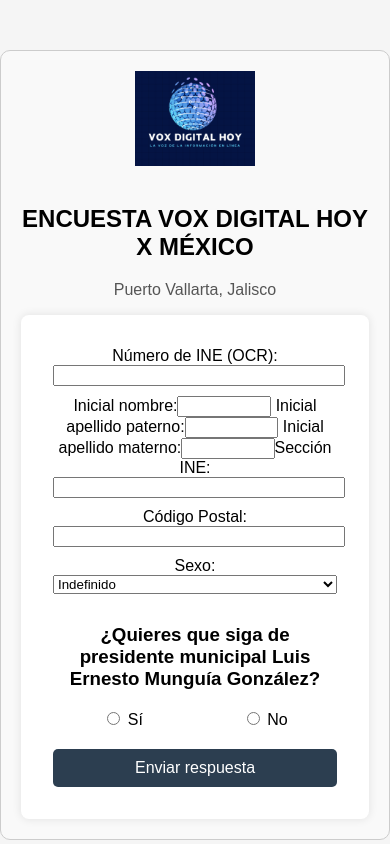
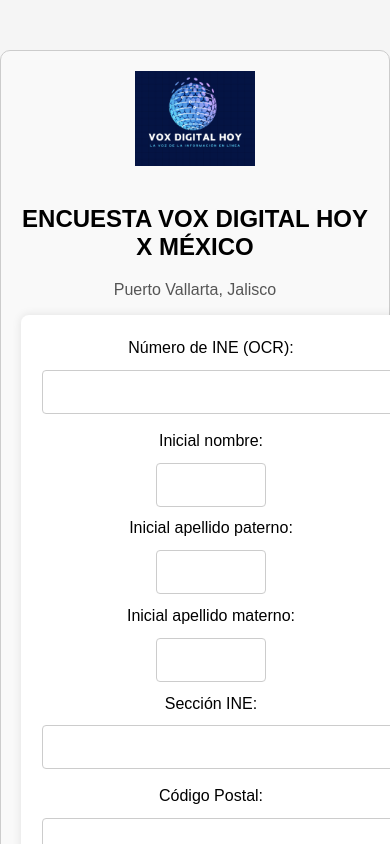
Before and after one commit to voxdigitalhoy-cmd/PRUEBAS, a React (Vite) app in the folder frontend/: page / in a window 390 px wide. Shown: the top 844 px of the page. Built offline with nearby package versions, Linux system fonts and the light colour scheme.

Commit message:
Update index.css

```diff
--- a/frontend/src/index.css
+++ b/frontend/src/index.css
@@ -1,3 +1,4 @@
+/* ====== Estilos generales ====== */
 body {
   font-family: Arial, sans-serif;
   display: flex;
@@ -14,6 +15,8 @@
   border-radius: 8px;
   box-shadow: 0 0 10px rgba(0,0,0,0.1);
   text-align: center;
+  max-width: 400px;
+  width: 100%;
 }
 
 form img {
@@ -21,24 +24,30 @@
   margin-bottom: 1rem;
 }
 
-/* Inputs para iniciales */
-.initials-container {
-  display: flex;
-  justify-content: center;
-  gap: 0.5rem; /* espacio entre cada input */
-  margin-bottom: 1rem;
-}
-
-.initials-container input {
-  width: 2rem; /* ancho pequeño para una letra */
-  height: 2rem;
+/* ====== Inputs de iniciales ====== */
+form input {
+  width: 50px;      /* ancho para una sola letra */
+  height: 50px;     /* alto uniforme */
+  font-size: 1.5rem;
   text-align: center;
-  font-size: 1.2rem;
+  margin: 0.3rem;
   border: 1px solid #ccc;
   border-radius: 4px;
 }
 
-/* Botón de enviar */
+/* ====== Pregunta y opciones ====== */
+form p {
+  font-size: 1.2rem;
+  margin-bottom: 1rem;
+}
+
+form label {
+  display: block;
+  margin: 0.5rem 0;
+  font-size: 1rem;
+}
+
+/* ====== Botón ====== */
 form button {
   margin-top: 1rem;
   padding: 0.5rem 1.5rem;
@@ -46,10 +55,27 @@
   cursor: pointer;
   border: none;
   border-radius: 4px;
-  background-color: #007bff;
+  background-color: #007BFF;
   color: white;
 }
 
 form button:hover {
   background-color: #0056b3;
 }
+
+/* ====== Adaptación para móviles ====== */
+@media (max-width: 480px) {
+  form {
+    padding: 1rem;
+  }
+
+  form input {
+    width: 40px;
+    height: 40px;
+    font-size: 1.2rem;
+  }
+
+  form button {
+    width: 100%;
+  }
+}
```
